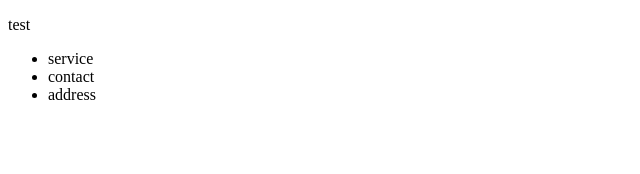
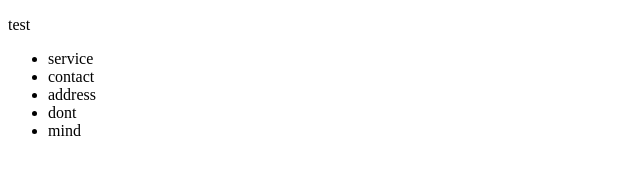
Before and after one commit to Nezerwa/Gym-Git-Exercise-Solutions, a plain HTML site: page index.html in a window 1280 px wide. Shown: the full height of the page, 0-640 px from the left. Drawn offline with Linux system fonts and the light colour scheme.

Commit message:
Add some changes

```diff
--- a/index.html
+++ b/index.html
@@ -11,6 +11,8 @@
       <li>service</li>
       <li>contact</li>
       <li>address</li>
+      <li>dont</li>
+      <li>mind</li>
     </ul>
   </body>
 </html>
```
